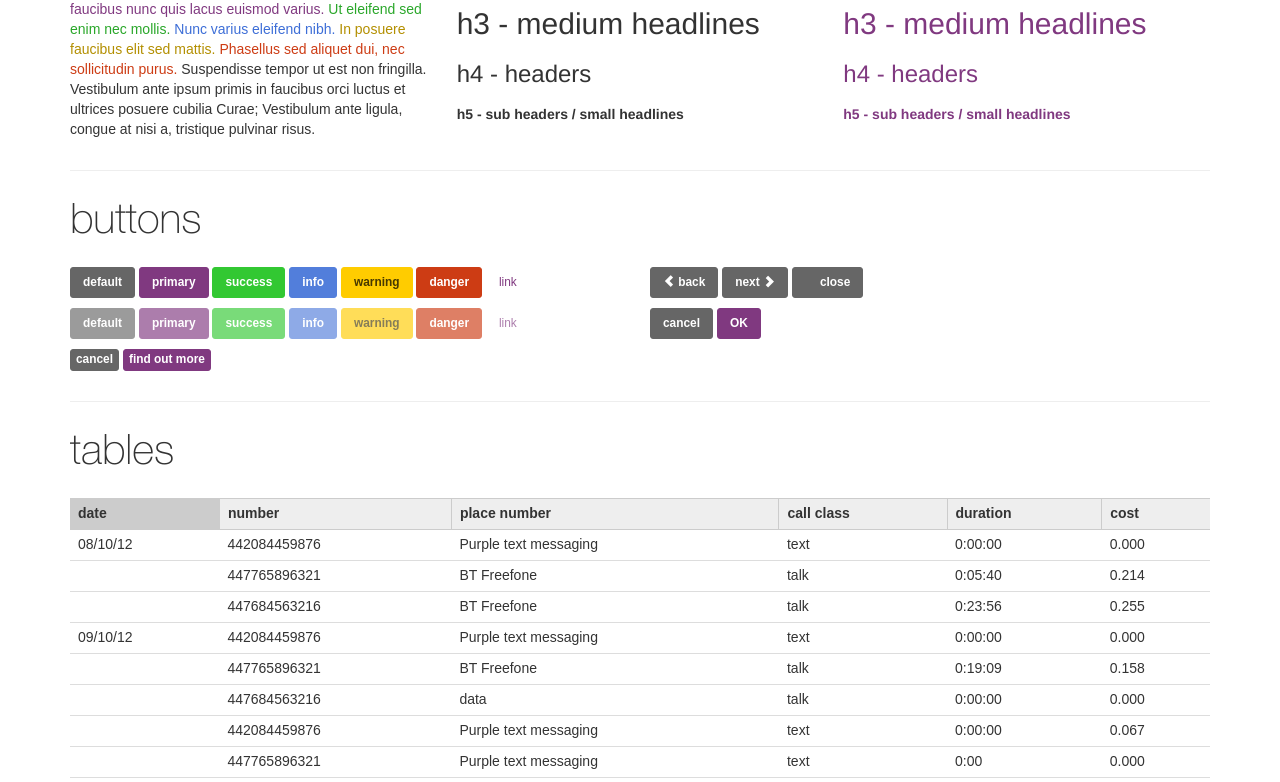
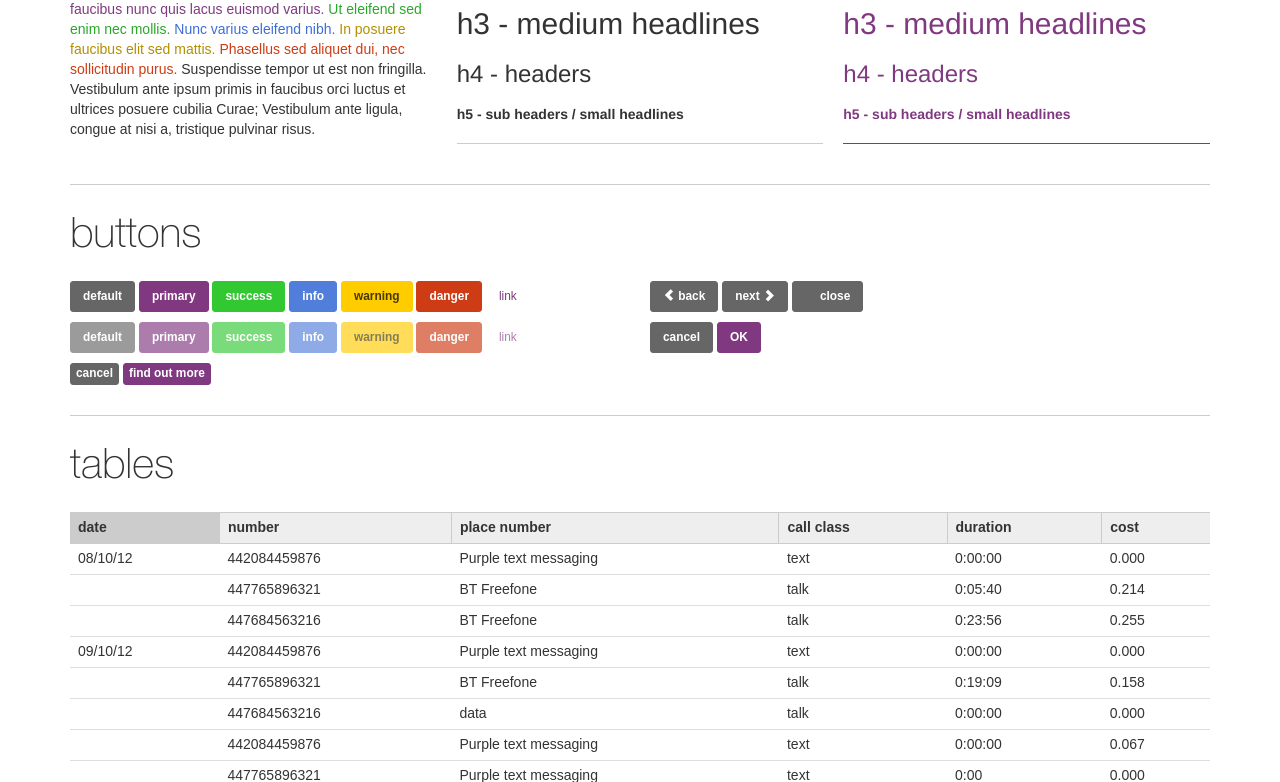
Before and after one commit to purple-dbu/sass-bootstrap-purple, a website: page index.html in a window 1280 px wide. Shown: the part 635-1417 px from the top of the page. Drawn offline with nearby package versions, Linux system fonts and the light colour scheme; some icons are missing.

Commit message:
Added horizontal rules

```diff
--- a/index.html
+++ b/index.html
@@ -108,12 +108,14 @@ Typography
     <h3>h3 - medium headlines</h3>
     <h4>h4 - headers</h4>
     <h5>h5 - sub headers / small headlines</h5>
+    <hr/>
   </div>
   <div class="col-lg-4 col-md-4 col-sm-4">
     <h2 class="text-primary">h2 - large headlines</h2>
     <h3 class="text-primary">h3 - medium headlines</h3>
     <h4 class="text-primary">h4 - headers</h4>
     <h5 class="text-primary">h5 - sub headers / small headlines</h5>
+    <hr class="primary"/>
   </div>
 </div>
 
--- /dev/null
+++ b/scss/_scaffolding.scss
@@ -0,0 +1,6 @@
+
+@import "sass-bootstrap/lib/scaffolding";
+
+hr.primary {
+  border-top-color: $hr-primary-border;
+}
--- a/scss/_variables.scss
+++ b/scss/_variables.scss
@@ -444,6 +444,8 @@ $breadcrumb-margin:                  2px;
 // -------------------------
 
 // Hr border color
+$hr-border:        #ccc !default;
+$hr-primary-border: $brand-primary !default;
 
 // Horizontal forms & lists
 
--- a/scss/bootstrap-purple.scss
+++ b/scss/bootstrap-purple.scss
@@ -12,7 +12,7 @@ $icon-font-path: $icon-path !default;
 @import "sass-bootstrap/lib/print";
 
 // Core CSS
-@import "sass-bootstrap/lib/scaffolding";
+@import "scaffolding";
 @import "type";
 @import "sass-bootstrap/lib/code";
 @import "sass-bootstrap/lib/grid";
```
Also changed, not shown: dist/css/bootstrap-purple.css, dist/css/bootstrap-purple.min.css, 1 other file.
